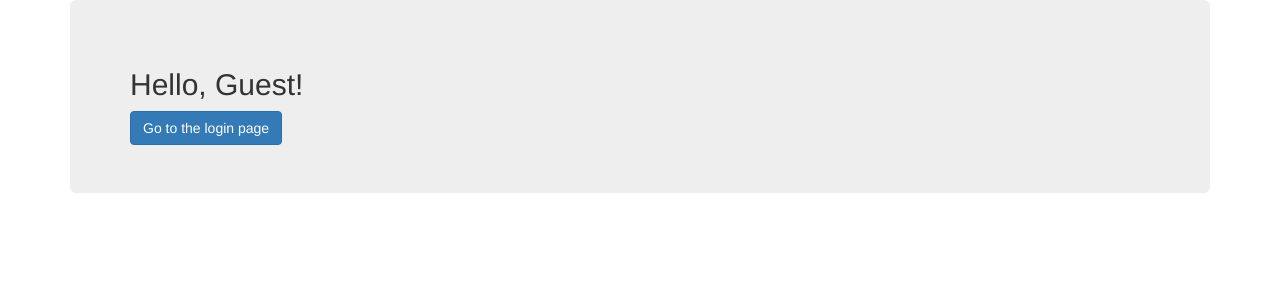
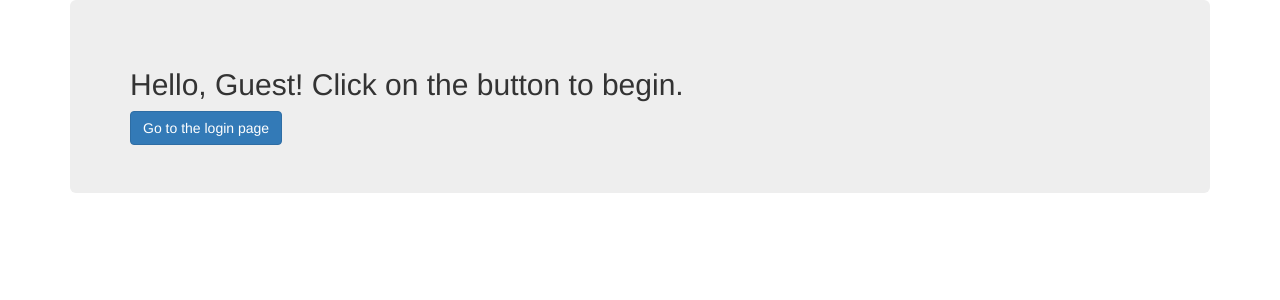
Before and after one commit to dendory/simpleflask, a Flask app: page / in a window 1280 px wide. Shown: the top 300 px of the page. Run offline with Flask 2, Linux system fonts and the light colour scheme; some libraries are stand-ins or nearby versions.

```diff
--- a/templates/index.html
+++ b/templates/index.html
@@ -1,6 +1,6 @@
 {% include 'top.html' %}
 
-<h2>Hello, {{ cfg.user }}!</h2>
+<h2>Hello, {{ cfg.user }}! Click on the button to begin.</h2>
 <a class="btn btn-primary" href="/login" role="button">Go to the login page</a>
 
 {% include 'bottom.html' %}
```
Also changed, not shown: 3 other files.
